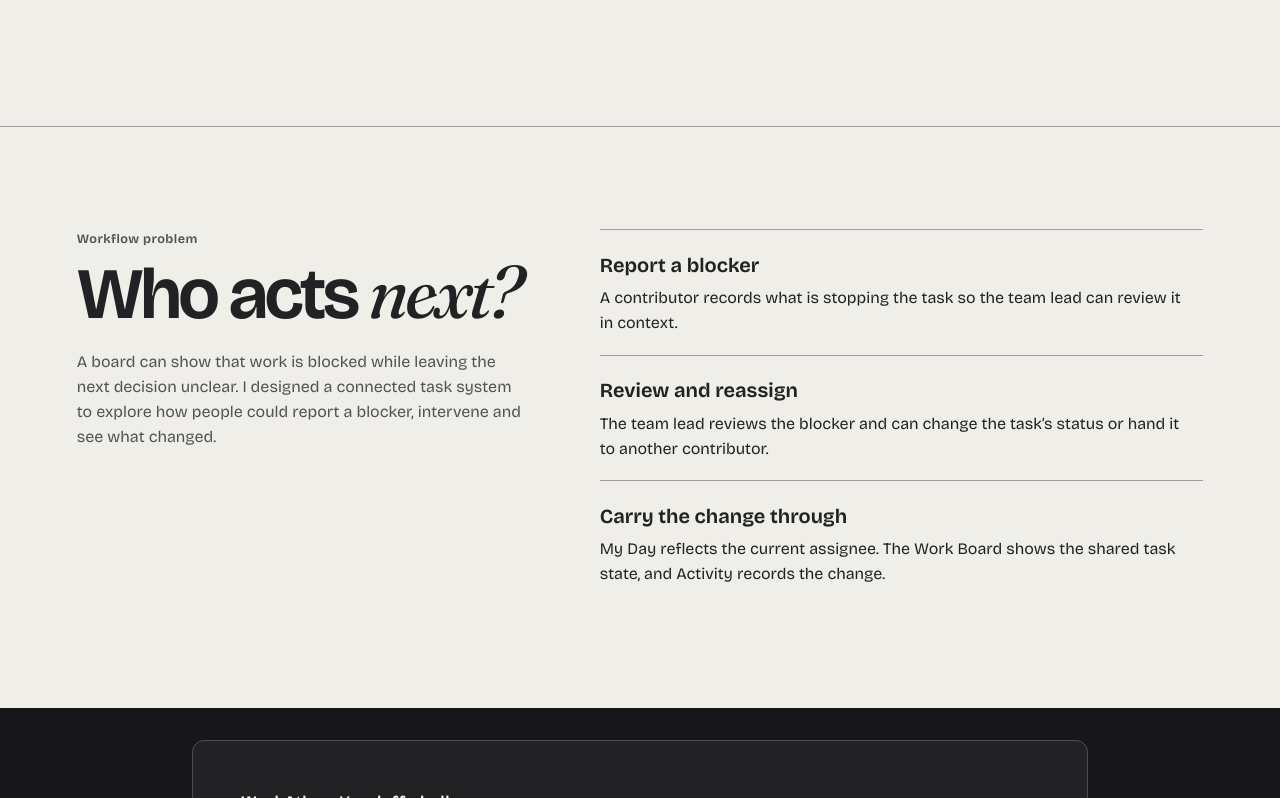
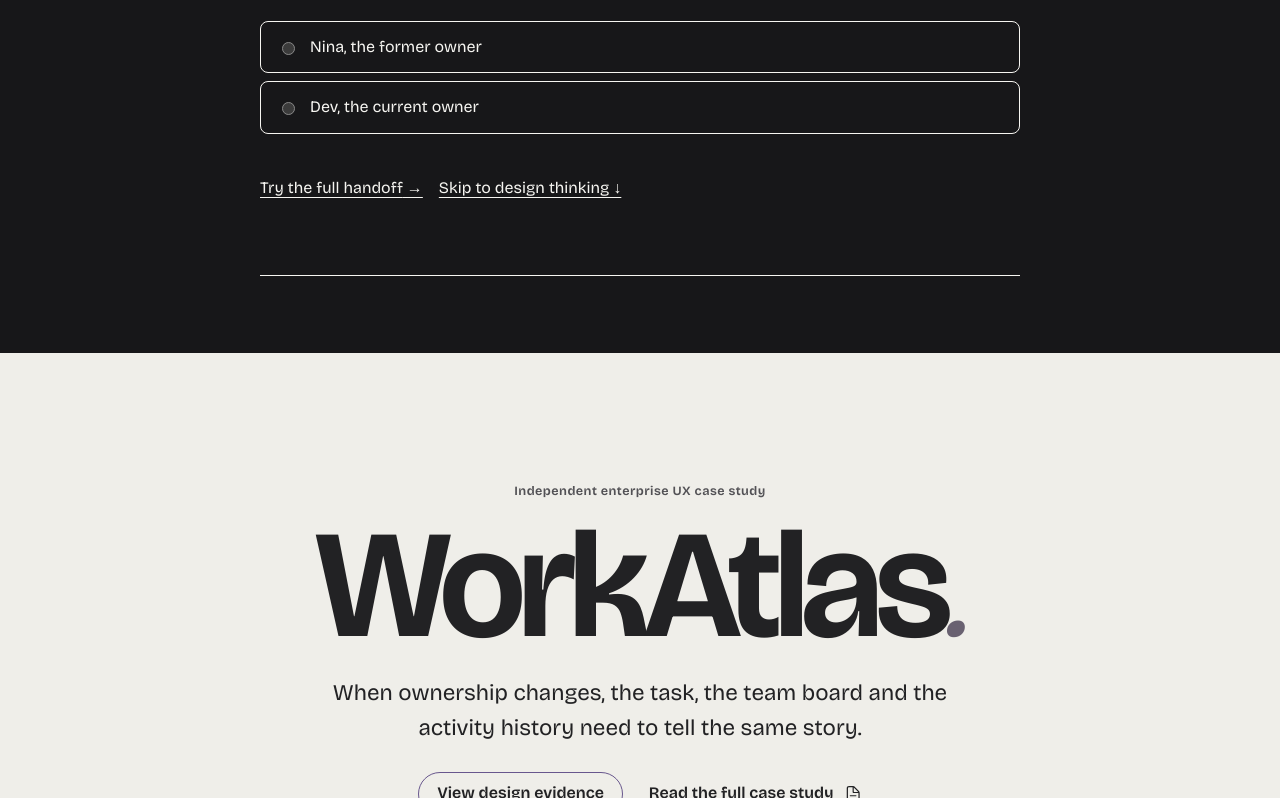
Before and after one commit to lotolipi/product-design-portfolio, a Next.js app: page /work/workatlas in a window 1280 px wide. Shown: the part 542-1340 px from the top of the page. Built offline with nearby package versions, Linux system fonts and the light colour scheme.

Commit message:
Integrate experience challenge into workatlas

```diff
--- a/app/work/workatlas/page.tsx
+++ b/app/work/workatlas/page.tsx
@@ -1,5 +1,6 @@
 import type { Metadata } from "next";
 import markup from "./portfolio.html.json";
+import ExperienceChallenge from "../ExperienceChallenge";
 
 export const metadata: Metadata = {
   "title": "WorkAtlas Case Study | Lotolipi",
@@ -15,5 +16,6 @@ export const metadata: Metadata = {
 };
 
 export default function PortfolioPage() {
-  return <><link rel="stylesheet" href="/assets/portfolio.css" /><div dangerouslySetInnerHTML={{ __html: markup }} /></>;
+  const boundary = markup.indexOf("</header>", markup.indexOf('<header class="topbar"')) + "</header>".length;
+  return <><link rel="stylesheet" href="/assets/portfolio.css" /><link rel="stylesheet" href="/assets/experience-layer.css" /><div dangerouslySetInnerHTML={{ __html: markup.slice(0,boundary) }} /><ExperienceChallenge kind="workatlas" /><div id="case-study-reading" dangerouslySetInnerHTML={{ __html: markup.slice(boundary) }} /></>;
 }
```
